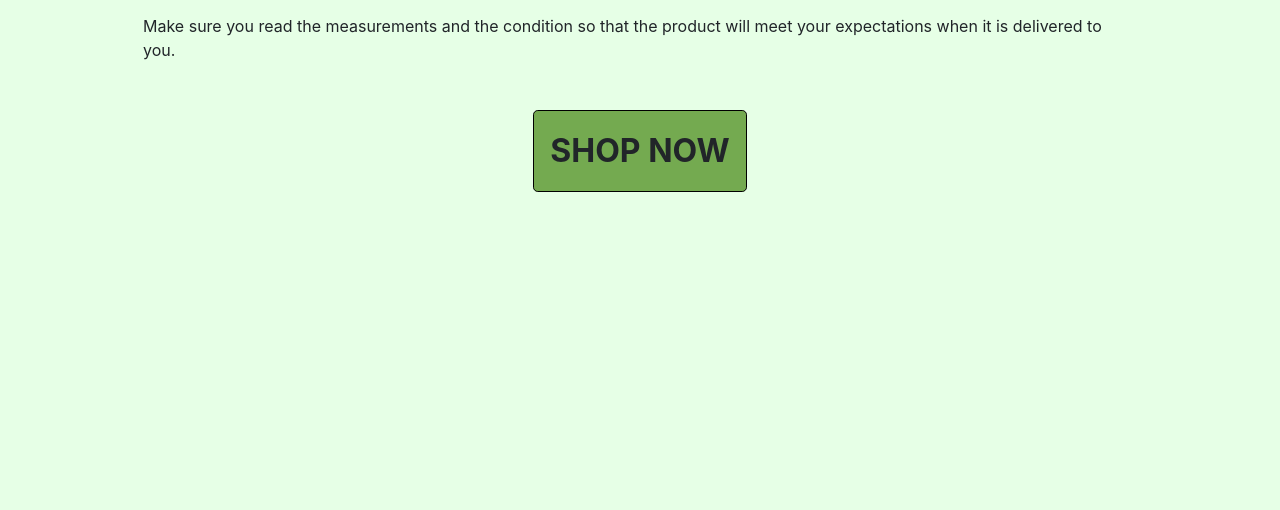
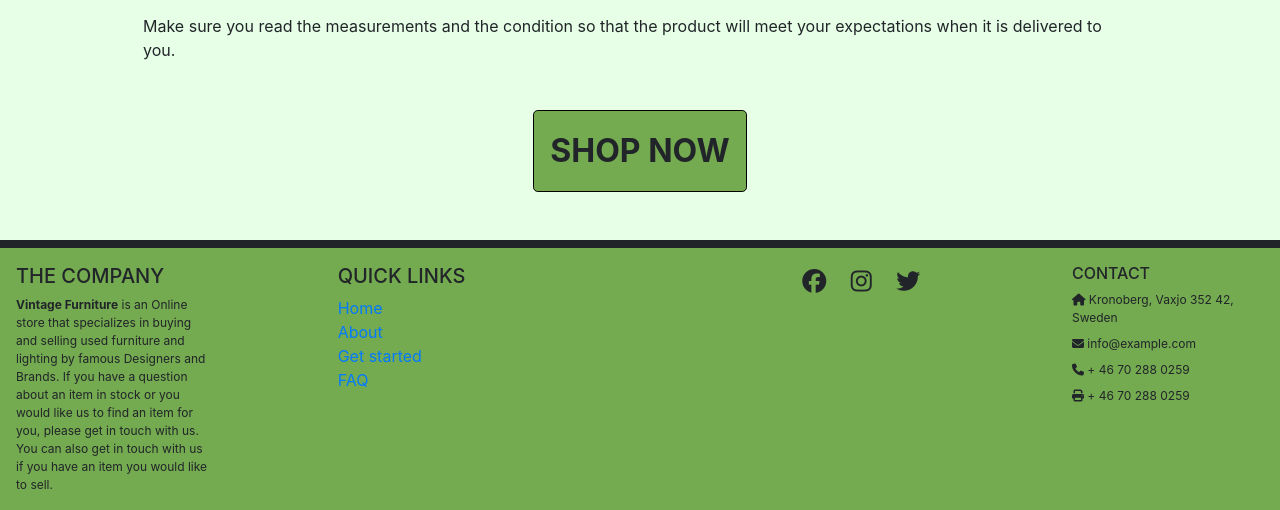
Before and after one commit to SebastianTirsen/ms4-vintage-furniture, a Django app: page / in a window 1280 px wide. Shown: the part 1859-2369 px from the top of the page. Before the commit the page ends 2051 px from the top, so only its background shows below. Run offline with Django 3.2, Linux system fonts and the light colour scheme; some libraries are stand-ins or nearby versions.

Commit message:
Fixed bug condition showing value, added to footer.

```diff
--- a/furnitures/models.py
+++ b/furnitures/models.py
@@ -28,9 +28,9 @@ class Furniture(models.Model):
     production = models.CharField(max_length=254)
 
     choices = (
-            ('1', 'Like New'),
-            ('2', 'Good'),
-            ('3', 'Worn'),
+            ('Like New', 'Like New'),
+            ('Good', 'Good'),
+            ('Worn', 'Worn'),
         )
 
     condition = models.CharField(max_length=300, null=True, blank=True, choices = choices)
--- a/home/templates/home/index.html
+++ b/home/templates/home/index.html
@@ -62,4 +62,5 @@
             </div>
         </div>
     </div>
+    {% include 'includes/footer.html' %}
 {% endblock %}
--- a/static/css/base.css
+++ b/static/css/base.css
@@ -136,6 +136,53 @@ a.category-badge > span.badge:hover {
     margin: 0 auto;
 }
 
+/*----------------------------------Footer-------------------------------*/
+
+.footer-container {
+    width: auto;
+    border-top: 8px solid #212529;
+    background-color: #74AA50;
+    color:#212529;
+    display: flex;
+    justify-content: space-between;
+    padding-top: 16px;
+}
+
+.footer-container i {
+    color:#212529;
+}
+.description {
+   margin-left: 16px;
+    width: 15%;
+    font-size: 0.75rem;
+}
+.social-media {
+    width: 15%;
+    margin: 0 auto;
+    text-align: center;
+}
+.social-media a {
+    margin: 10px;
+    font-size: 1.5rem;
+}
+
+.social-media span {
+    font-size: 0.75rem;
+}
+
+.footer-contact {
+margin-right: 16px;
+font-size: 0.75rem;
+width: 15%;
+text-align: left;
+}
+#postcode {
+    margin-right: 23px;
+}
+#country {
+    margin-right: 40px;
+}
+
 /* -------------------------------- Media Queries */
 
 /* Slightly larger container on xl screens */
--- a/templates/base.html
+++ b/templates/base.html
@@ -124,7 +124,6 @@
                         <hr>
                     </div>
                 </div>
-
             </header>
         </nav>
         {% if messages %}
@@ -138,6 +137,5 @@
 
         {% block postloadjs %}
         {% endblock %}
-
     </body>
 </html>
--- /dev/null
+++ b/templates/includes/footer.html
@@ -0,0 +1,44 @@
+<footer>
+    <div class="footer-container">
+        <div class="description">
+            <h5 class="text-uppercase fw-bold mb-2">The company</h5>
+            <p><strong>Vintage Furniture</strong> is an Online store that specializes in buying and selling used furniture and lighting by famous Designers and Brands. If you have a question about an item in stock or you would like us to find an item for you, please get in touch with us. You can also get in touch with us if you have an item you would like to sell.</p>
+        </div>
+        <div class="col-lg-2 col-md-6 mx-auto">
+            <h5 class="text-uppercase fw-bold mb-2">Quick links</h5>
+            <ul class="list-unstyled text-muted">
+                <li><a href="#">Home</a></li>
+                <li><a href="#">About</a></li>
+                <li><a href="#">Get started</a></li>
+                <li><a href="#">FAQ</a></li>
+            </ul>
+        </div>
+        <div class="social-media">
+            <a href="https://www.facebook.com" target="_blank" rel="noopener">
+            <i class="fab fa-facebook"></i></a>
+            <a href="https://www.instagram.com" target="_blank" rel="noopener">
+            <i class="fab fa-instagram"></i></a>
+            <a href="https://www.twitter.com" target="_blank" rel="noopener">
+            <i class="fab fa-twitter"></i></a>
+        </div>
+        <div class="footer-contact">
+            <div class="">
+                <!-- Links -->
+                <h6 class="text-uppercase fw-bold mb-2">
+                  Contact
+                </h6>
+                <p class="mb-2"><i class="fas fa-home me-3"></i> Kronoberg, Vaxjo 352 42, Sweden</p>
+                <p class="mb-2">
+                  <i class="fas fa-envelope me-3"></i>
+                  info@example.com
+                </p>
+                <p class="mb-2"><i class="fas fa-phone me-3"></i> + 46 70 288 0259</p>
+                <p class="mb-2"><i class="fas fa-print me-3"></i> + 46 70 288 0259</p>
+              </div>
+
+            <!--<div>Ringtrastvägen 36</div>
+            <div id="postcode">352 42 Växjö</div>
+            <div id="country">SWEDEN</div>-->
+        </div>
+    </div>
+</footer>
```
Also changed, not shown: furnitures/migrations/0006_alter_furniture_condition.py (added), media/Panthella_x4UbPfZ.jpeg (added), media/a2-collect_2013_HbcoZFA.jpeg (added), media/bedside-table_6XYi2lO.jpeg (added), media/coat-rack_CsQwlCW.jpeg (added), media/dining-table_HjvHJPY.jpeg (added), media/fritz_hansen-pk61_FUzvqfY.jpeg (added), media/lamino-swedese_Tqd8wUg.jpeg (added), media/louis_poulsen-snowball_leyKEIV.jpeg (added), media/snoopy_N9UOnr9.png (added), media/snoopy_tLUOSLy.png (added), media/taraxacum_TbC95So.jpeg (added), media/wall-shelf_modIf2I.png (added), media/y-chair_E0QIsXs.jpeg (added). Lines whose indentation alone changed are shown as unchanged.
